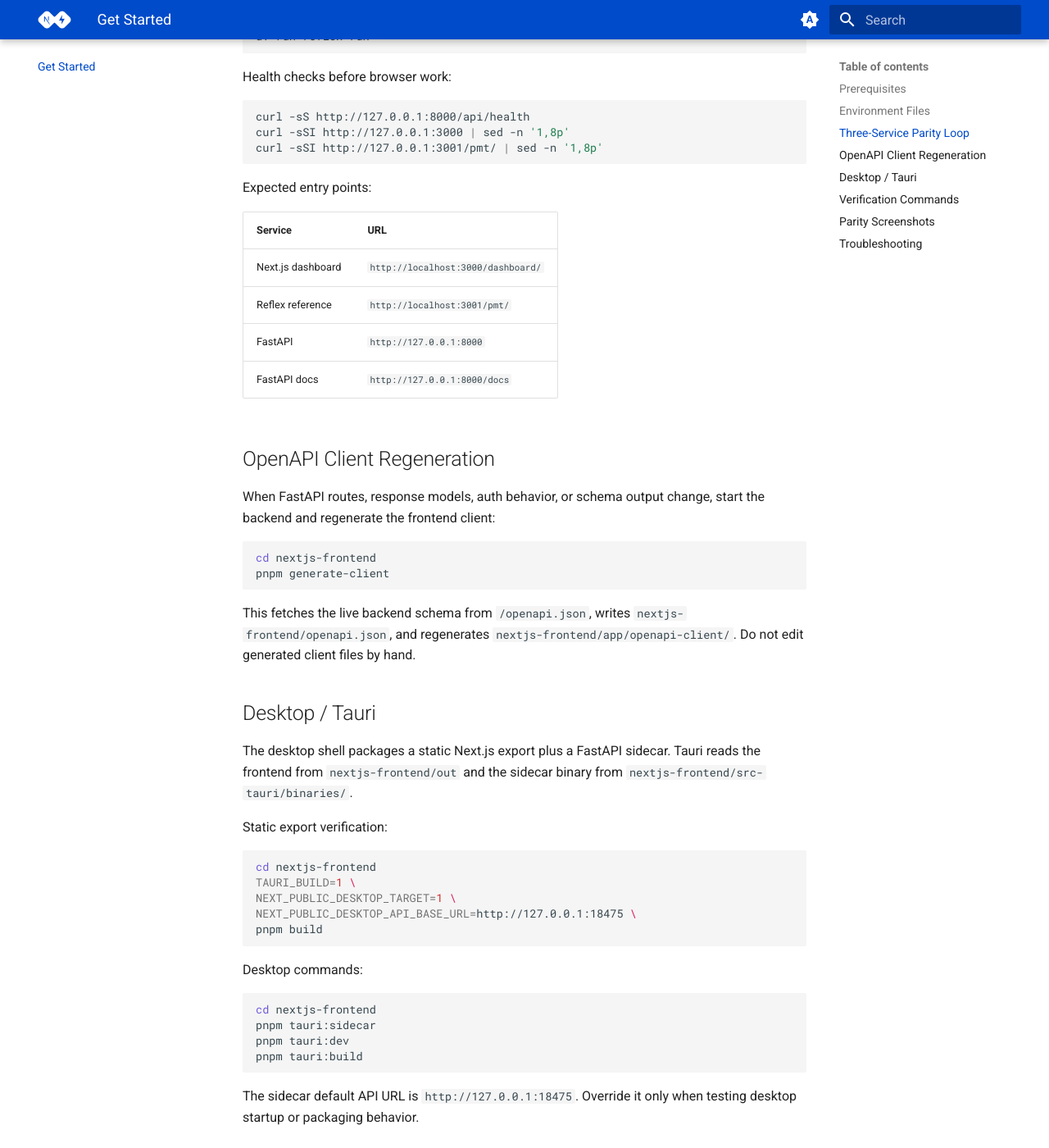
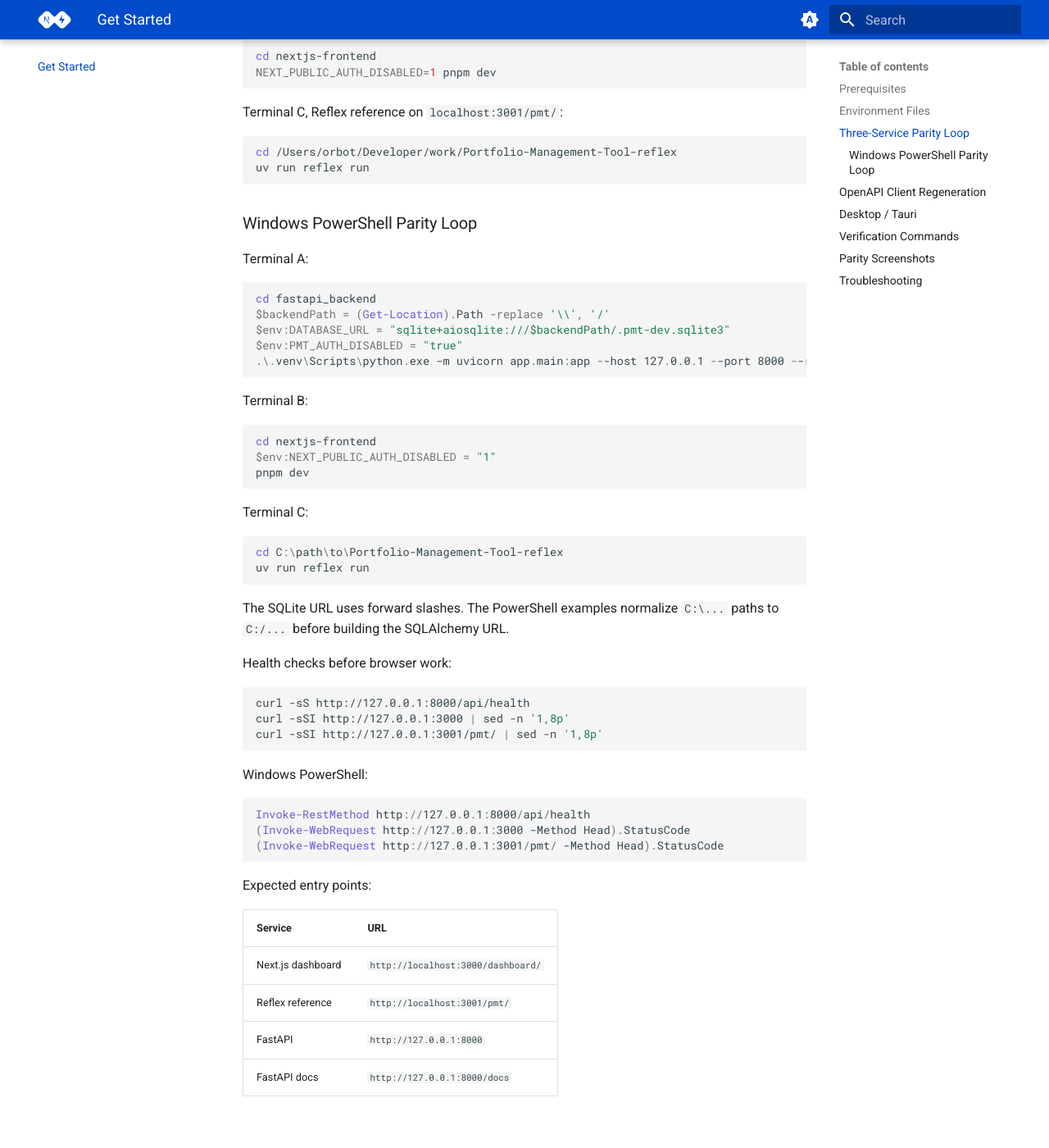
Before and after one commit to orkapodavid/Portfolio-Management-Tool-FastAPI-NextJS, an MkDocs documentation site: the page built from docs/get-started.md, in a window 1280 px wide and 1400 px high, scrolled down 1710 px. Shown: the whole window at 82% size. Built offline with MkDocs 1.6.1 and Material for MkDocs 9.7.7, drawn with Linux system fonts in a browser that asks for light colours; the version menu is left out; some of the changed text lies outside the part shown.

Commit message:
docs: clarify Windows non-docker setup

````diff
--- a/docs/get-started.md
+++ b/docs/get-started.md
@@ -14,6 +14,11 @@
 - Reflex reference checkout:
   `/Users/orbot/Developer/work/Portfolio-Management-Tool-reflex`
 
+The main local setup path is non-Docker: FastAPI uses a local SQLite
+file, Next.js runs with `pnpm dev`, and Reflex runs from the sibling
+reference checkout. Use Docker only when a task specifically needs
+PostgreSQL or MailHog.
+
 Install dependencies:
 
 ```bash
@@ -25,6 +30,9 @@
 cd ../nextjs-frontend
 pnpm install
 ```
+
+On Windows, run the same dependency commands from PowerShell. Python
+executables inside the backend venv live under `.\.venv\Scripts\`.
 
 ## Environment Files
 
@@ -78,12 +86,50 @@
 uv run reflex run
 ```
 
+### Windows PowerShell Parity Loop
+
+Terminal A:
+
+```powershell
+cd fastapi_backend
+$backendPath = (Get-Location).Path -replace '\\', '/'
+$env:DATABASE_URL = "sqlite+aiosqlite:///$backendPath/.pmt-dev.sqlite3"
+$env:PMT_AUTH_DISABLED = "true"
+.\.venv\Scripts\python.exe -m uvicorn app.main:app --host 127.0.0.1 --port 8000 --reload
+```
+
+Terminal B:
+
+```powershell
+cd nextjs-frontend
+$env:NEXT_PUBLIC_AUTH_DISABLED = "1"
+pnpm dev
+```
+
+Terminal C:
+
+```powershell
+cd C:\path\to\Portfolio-Management-Tool-reflex
+uv run reflex run
+```
+
+The SQLite URL uses forward slashes. The PowerShell examples normalize
+`C:\...` paths to `C:/...` before building the SQLAlchemy URL.
+
 Health checks before browser work:
 
 ```bash
 curl -sS http://127.0.0.1:8000/api/health
 curl -sSI http://127.0.0.1:3000 | sed -n '1,8p'
 curl -sSI http://127.0.0.1:3001/pmt/ | sed -n '1,8p'
+```
+
+Windows PowerShell:
+
+```powershell
+Invoke-RestMethod http://127.0.0.1:8000/api/health
+(Invoke-WebRequest http://127.0.0.1:3000 -Method Head).StatusCode
+(Invoke-WebRequest http://127.0.0.1:3001/pmt/ -Method Head).StatusCode
 ```
 
 Expected entry points:
@@ -126,6 +172,16 @@
 pnpm build
 ```
 
+Windows PowerShell:
+
+```powershell
+cd nextjs-frontend
+$env:TAURI_BUILD = "1"
+$env:NEXT_PUBLIC_DESKTOP_TARGET = "1"
+$env:NEXT_PUBLIC_DESKTOP_API_BASE_URL = "http://127.0.0.1:18475"
+pnpm build
+```
+
 Desktop commands:
 
 ```bash
@@ -162,6 +218,15 @@
   ./.venv/bin/python -m pytest -q
 ```
 
+Windows PowerShell:
+
+```powershell
+cd fastapi_backend
+$backendPath = (Get-Location).Path -replace '\\', '/'
+$env:TEST_DATABASE_URL = "sqlite+aiosqlite:///$backendPath/.pytest-sqlite.sqlite3"
+.\.venv\Scripts\python.exe -m pytest -q
+```
+
 Last known gate-close results:
 
 | Check | Result |
@@ -188,6 +253,8 @@
 
 - If `pnpm generate-client` fails, confirm the backend is running and
   `http://127.0.0.1:8000/openapi.json` responds.
+- On Windows, use PowerShell `$env:NAME = "value"` assignments instead
+  of POSIX inline `NAME=value command` syntax.
 - If dashboard pages redirect to login during parity work, confirm both
   `PMT_AUTH_DISABLED=true` and `NEXT_PUBLIC_AUTH_DISABLED=1` are set
   in the shell commands that started the backend and frontend.
````
Also changed, not shown: AGENTS.md (+3 -0 lines), README.md (+51 -0 lines), continuations.md (+18 -0 lines), docs/additional-settings.md (+23 -2 lines), docs/deployment.md (+19 -0 lines).
